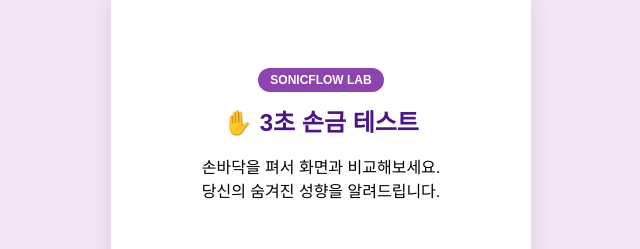
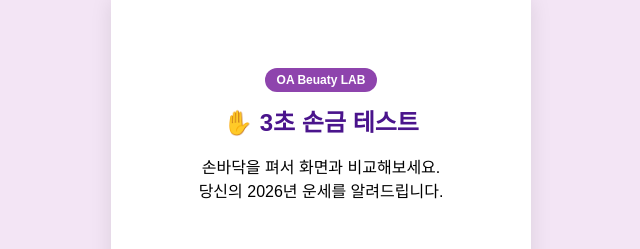
Before and after one commit to oabeautyworld/2026-, a plain HTML site: page docs/index.html in a window 1280 px wide. Shown: the top 249 px of the page, 319-959 px from the left. Drawn offline with Linux system fonts and the light colour scheme; a web font is replaced by a local one.

Commit message:
Update index.html

```diff
--- a/docs/index.html
+++ b/docs/index.html
@@ -11,9 +11,9 @@
 
         <section id="start-screen">
             <div class="title-box">
-                <span class="badge">SONICFLOW LAB</span>
+                <span class="badge">OA Beuaty LAB</span>
                 <h1>✋ 3초 손금 테스트</h1>
-                <p>손바닥을 펴서 화면과 비교해보세요.<br>당신의 숨겨진 성향을 알려드립니다.</p>
+                <p>손바닥을 펴서 화면과 비교해보세요.<br>당신의 2026년 운세를 알려드립니다.</p>
             </div>
             <div class="main-icon">🔮</div>
             <button class="btn-primary" onclick="startTest()">내 손금 확인하기</button>
```
